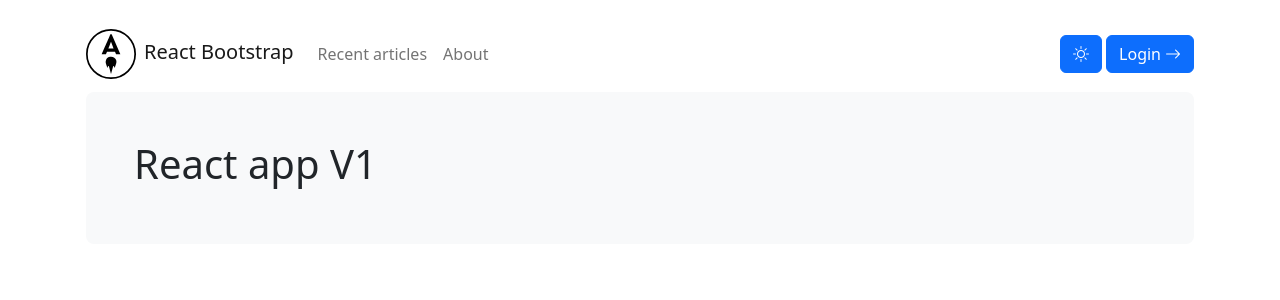
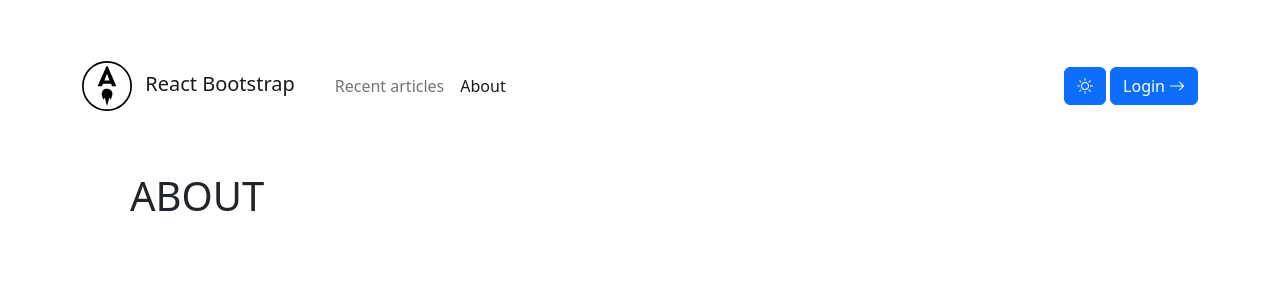
Before and after one commit to EtienneDuv/frontend-exercise-2023, a React (Vite) app: page /about in a window 1280 px wide. Shown: the top 300 px of the page. Built offline with nearby package versions, Linux system fonts and the light colour scheme.

Commit message:
[Add] Router

```diff
--- a/package.json
+++ b/package.json
@@ -14,6 +14,7 @@
     "react": "^18.2.0",
     "react-dom": "^18.2.0",
     "react-query": "^3.39.3",
+    "react-router-dom": "^6.8.0",
     "vite-plugin-svgr": "^2.4.0",
     "web-vitals": "^2.1.4"
   },
--- a/src/App.tsx
+++ /dev/null
@@ -1,14 +0,0 @@
-import {Navbar} from './components';
-import Container from 'react-bootstrap/Container';
-
-
-export default () => {
-  return (
-    <Container className='p-3'>
-      <Navbar />
-      <Container className="p-5 mb-4 bg-light rounded-3">
-        <h1 className="header">React app V1</h1>
-      </Container>
-    </Container>
-  );
-};
--- a/src/components/Navbar.tsx
+++ b/src/components/Navbar.tsx
@@ -5,6 +5,7 @@ import {
   Button,
 } from 'react-bootstrap';
 import {logo} from '../assets';
+import {NavLink} from 'react-router-dom';
 
 export default () => {
   const [theme, setTheme] = useState(localStorage.getItem('theme') || 'light');
@@ -25,25 +26,31 @@ export default () => {
 
   return (
     <Navbar>
-      <Navbar.Brand href="#" className=''>
-        <img alt="Appliting" src={logo.toString()} width="50" className="me-2" />
-        <span>React Bootstrap</span>
+      <Navbar.Brand href="/" className=''>
+        <NavLink to='/' className="navbar-brand">
+          <img alt="Appliting" src={logo.toString()} width="50" className="me-2" />
+          <span> React Bootstrap </span>
+        </NavLink>
       </Navbar.Brand>
 
       <Nav className='me-auto'>
-        <Nav.Link href="#articles">Recent articles</Nav.Link>
-        <Nav.Link href="#about">About</Nav.Link>
+        <NavLink to="/articles" className='nav-link'> Recent articles </NavLink>
+        <NavLink to="/about" className='nav-link'> About </NavLink>
       </Nav>
 
       <Button onClick={toggleTheme} className="me-1">
-        <i className={['icon', 'large', 'rounded',
+        <i className={[
+          'icon',
+          'large',
           theme=='dark' ? 'bi-moon' : 'bi-sun'
         ].join(' ')}></i>
       </Button>
-      <Button href="#login">
-      Login
-        <i className='icon bi-arrow-right ms-1'></i>
-      </Button>
+      <NavLink to='/login'>
+        <Button>
+          Login
+          <i className='icon bi-arrow-right ms-1'></i>
+        </Button>
+      </NavLink>
     </Navbar>
   );
 };
--- a/src/main.tsx
+++ b/src/main.tsx
@@ -1,9 +1,9 @@
 /// <reference types="vite-plugin-svgr/client" />
 
-import React from 'react';
 import ReactDOM from 'react-dom/client';
-import App from './App';
+import Router from './router';
 import reportWebVitals from './reportWebVitals';
+import {BrowserRouter} from 'react-router-dom';
 
 import './styles/index.css';
 // Bootstrap CSS
@@ -15,9 +15,9 @@ import 'bootstrap-icons/font/bootstrap-icons.css';
 
 const root = ReactDOM.createRoot(document.getElementById('root') as Element);
 root.render(
-  <React.StrictMode>
-    <App />
-  </React.StrictMode>
+  <BrowserRouter>
+    <Router />
+  </BrowserRouter>
 );
 
 // If you want to start measuring performance in your app, pass a function
--- /dev/null
+++ b/src/pages/404.tsx
@@ -0,0 +1,3 @@
+export default () => (
+  <h1 className="text-danger">404</h1>
+);
--- /dev/null
+++ b/src/pages/about.tsx
@@ -0,0 +1,3 @@
+export default () => (
+  <h1>ABOUT</h1>
+);
--- /dev/null
+++ b/src/pages/home.tsx
@@ -0,0 +1,3 @@
+export default () => (
+  <h1>React app V1</h1>
+);
--- /dev/null
+++ b/src/pages/index.ts
@@ -0,0 +1,4 @@
+export {default as Home} from './home';
+export {default as About} from './about';
+export {default as Login} from './login';
+export {default as NotFound} from './404';
--- /dev/null
+++ b/src/pages/login.tsx
@@ -0,0 +1,3 @@
+export default () => (
+  <h1>LOGIN</h1>
+);
--- /dev/null
+++ b/src/router.tsx
@@ -0,0 +1,20 @@
+import {Navbar} from './components';
+import Container from 'react-bootstrap/Container';
+import {Routes, Route} from 'react-router-dom';
+import {Home, About, Login, NotFound} from './pages';
+
+export default () => {
+  return (
+    <Container className='pt-5'>
+      <Navbar />
+      <Container className="p-5 mb-4 rounded-3">
+        <Routes>
+          <Route index element={<Home />} />
+          <Route path="/about" element={<About />} />
+          <Route path="/login" element={<Login />} />
+          <Route path="*" element={<NotFound />} />
+        </Routes>
+      </Container>
+    </Container>
+  );
+};
--- /dev/null
+++ b/src/services/utils.ts
@@ -0,0 +1,5 @@
+// import { brows } from "react-router-dom"
+
+// export const goto = (path: string) => {
+//   BrowserRouter.
+// }
```
Also changed, not shown: src/events/index.ts (deleted, +0 -11 lines), 1 other file (tests, documents, lock files or other folders).
